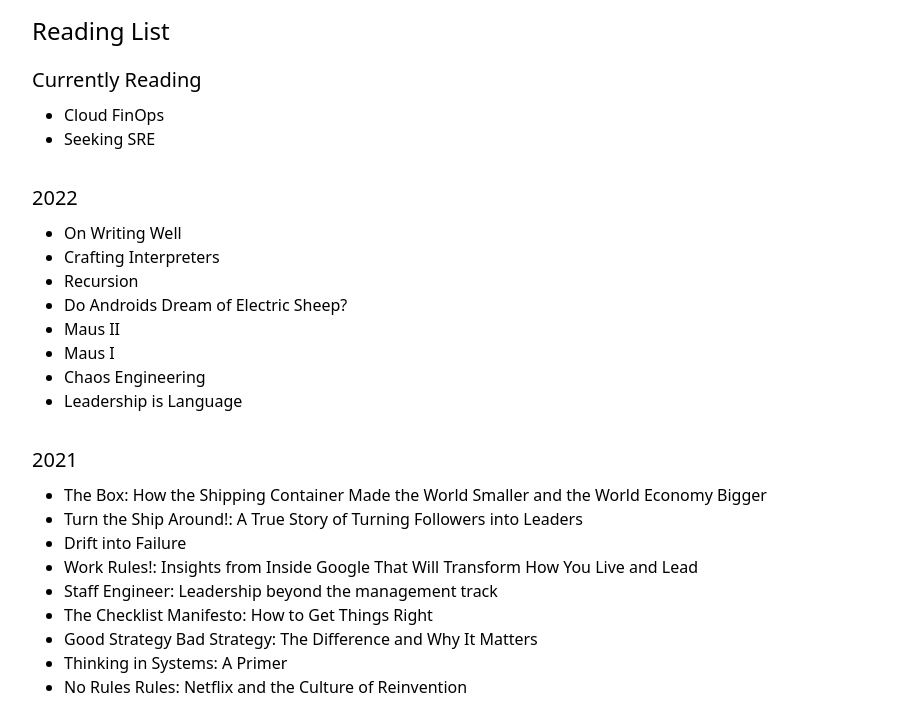
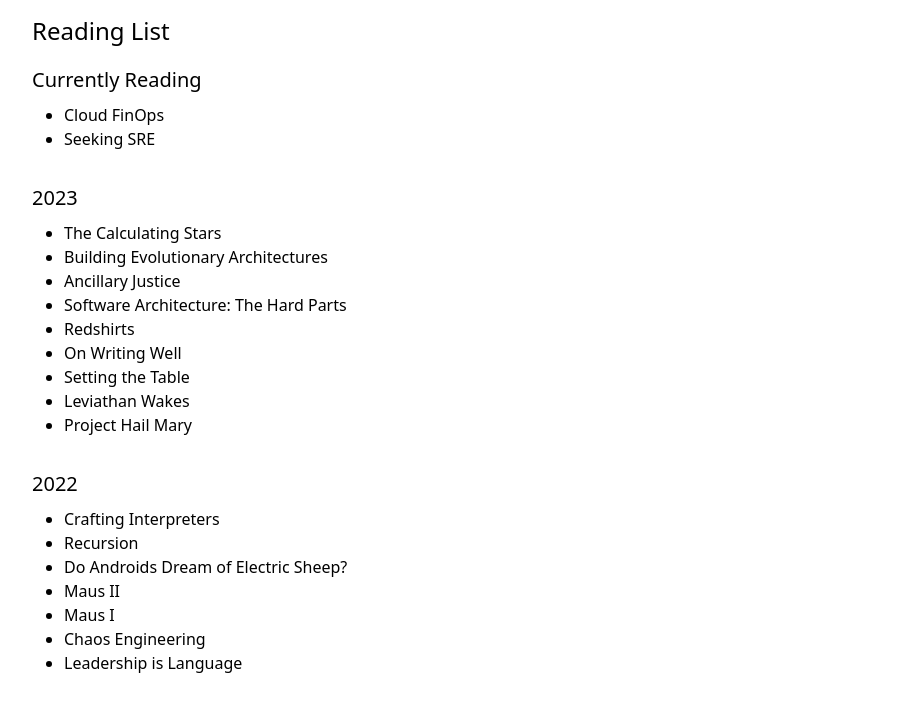
Before and after one commit to KlotzAndrew/klotzandrew.github.io, a Gatsby site: page /books in a window 1280 px wide. Shown: the part 56-760 px from the top of the page, without its empty margins (184-1095 px from the left). Built offline with nearby package versions, Linux system fonts and the light colour scheme; Gatsby itself is replaced by a stand-in of ours.

Commit message:
add 2023 books

```diff
--- a/src/pages/books.js
+++ b/src/pages/books.js
@@ -65,12 +65,55 @@
   {
     author: "",
     date_finished: "2022/2/09",
+    title: "Crafting Interpreters"
+  },
+  //
+  // 2023
+  //
+  {
+    author: "Mary Robinette Kowal",
+    date_finished: "2023/10/20",
+    title: "The Calculating Stars"
+  },
+  {
+    author: "Neal Ford, Rebecca Parsons, Patrick Kua",
+    date_finished: "2023/7/15",
+    title: "Building Evolutionary Architectures"
+  },
+  {
+    author: "Ann Leckie",
+    date_finished: "2023/6/27",
+    title: "Ancillary Justice"
+  },
+  {
+    author: "Neal Ford, Mark Richards, Pramod Sadalage, Zhamak Dehghani",
+    date_finished: "2023/6/10",
+    title: "Software Architecture: The Hard Parts"
+  },
+  {
+    author: "John Scalzi",
+    date_finished: "2023/5/04",
+    title: "Redshirts"
+  },
+  {
+    author: "William Zinsser",
+    date_finished: "2023/3/24",
     title: "On Writing Well"
   },
   {
-    author: "",
-    date_finished: "2022/2/09",
-    title: "Crafting Interpreters"
+    author: "Danny Meyer",
+    date_finished: "2023/2/03",
+    title: "Setting the Table"
+  },
+  {
+    author: "James S.A. Corey",
+    date_finished: "2023/1/19",
+    title: "Leviathan Wakes"
+  },
+  {
+    author: "Andy Weir",
+    date_finished: "2023/1/06",
+    title: "Project Hail Mary"
   },
   //
   // 2022
```
